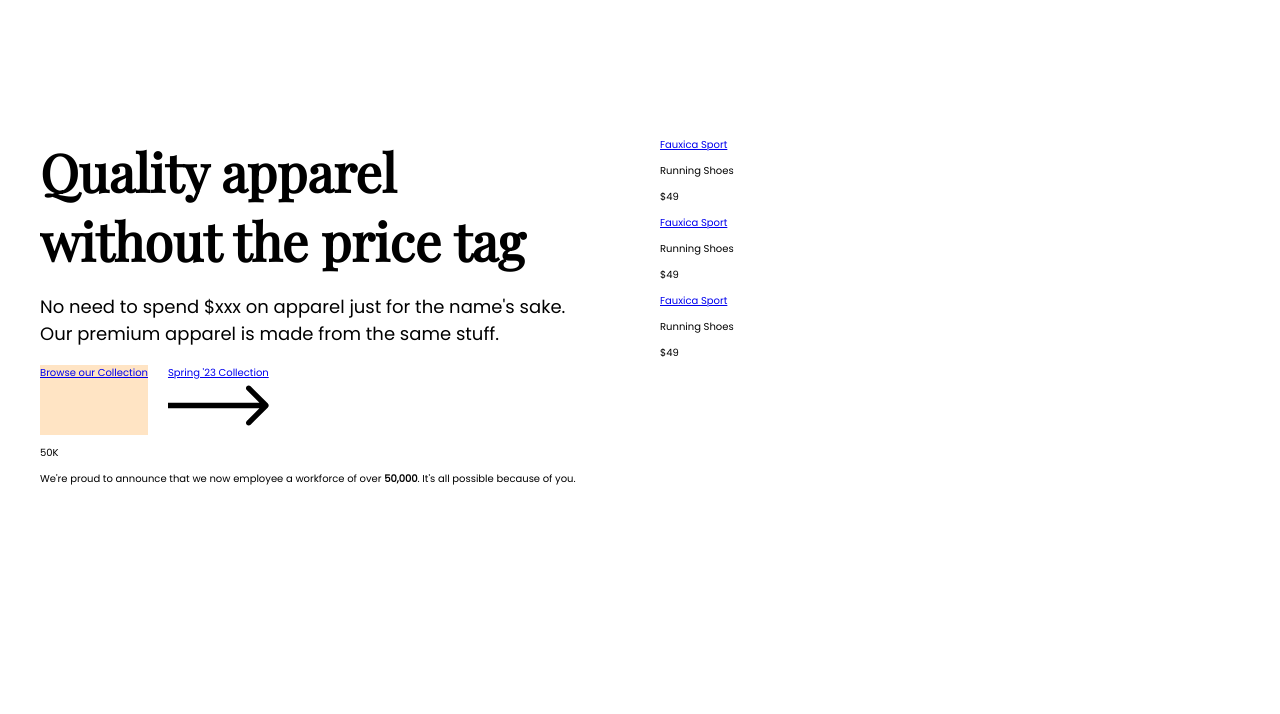
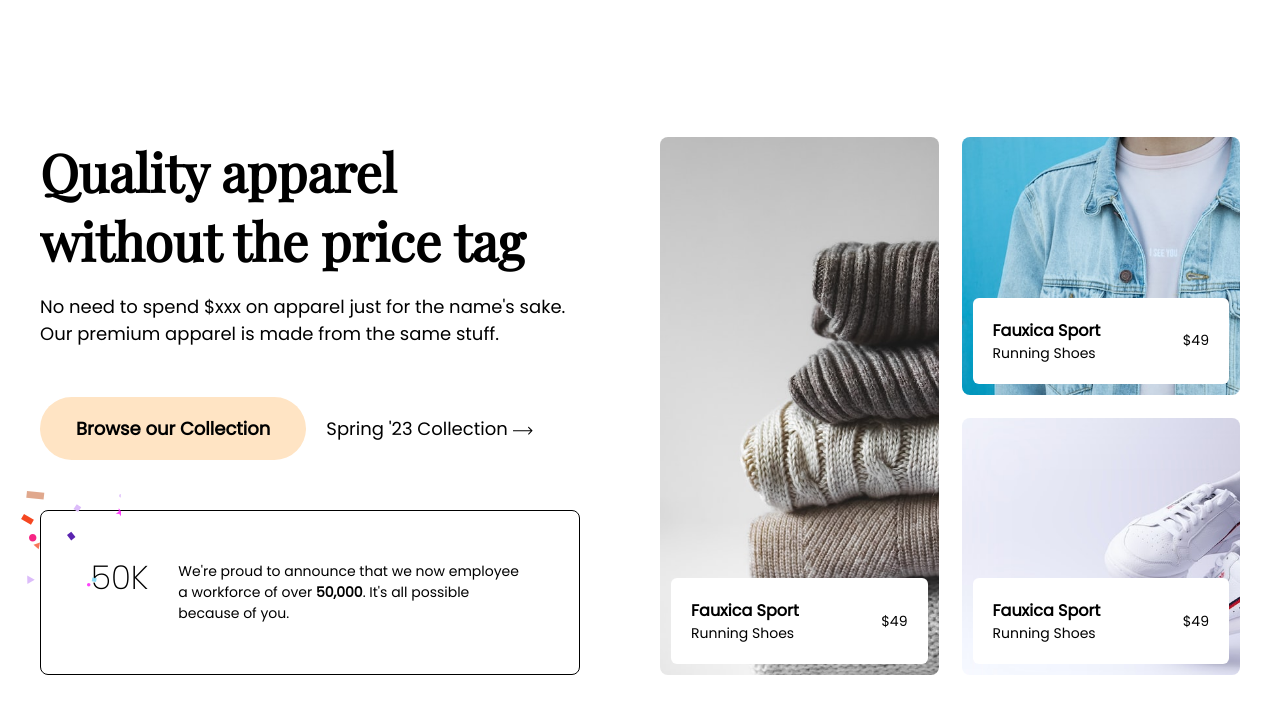
Before and after one commit to heyyfurqan/bigchungus, a plain HTML site: page index.html in a window 1280 px wide. Shown: the part 78-792 px from the top of the page. Drawn offline with nearby package versions, Linux system fonts and the light colour scheme.

Commit message:
Update CSS of right column

```diff
--- a/style.css
+++ b/style.css
@@ -73,10 +73,118 @@ h1{
 }
 
 .cta-btns{
+    margin: 5em 0;
+}
+
+.cta-btns, .secondary-cta{
     display: flex;
     gap: 2em;
 }
 
 .primary-cta{
     background-color: bisque;
+    font-size: 1.8rem;
+    font-weight: bold;
+    color: black;
+    text-decoration: none;
+    border-radius: 1.9em;
+    padding: 1em 2em;
 }
+
+.secondary-cta{
+    font-size: 1.8rem;
+    text-decoration: none;
+    color: black;
+    display: block;
+    padding: 1em 0;
+}
+
+.secondary-cta svg{
+    width: 20px;
+}
+
+.news{
+    display: flex;
+    gap: 3em;
+    padding: 5em;
+    border: 1px solid black;
+    border-radius: 0.8em;
+    position: relative;
+}
+
+.news:before{
+    position: absolute;
+    content: "";
+    background: url('images/confetti.svg');
+    width: 100px;
+    height: 100px;
+    top: -20px;
+    left: -20px;
+    z-index: 2;
+}
+
+p.employees{
+    font-size: 3.3rem;
+    margin: 0;
+    font-weight: 200;
+    line-height: 100%;
+}
+
+p.details{
+    font-size: 1.4rem;
+    margin: 0;
+}
+
+/*Right column gallery*/
+
+.right-col{
+    display: grid;
+    gap: 2.3em;
+    grid-template-columns: auto auto;
+    grid-template-areas:
+        "left right"
+        "left bottom";
+}
+
+.card{
+    border-radius: 0.8em;
+    padding: 1.1em;
+    display: flex;
+    align-items: end;
+    background-size: 150%;
+}
+
+.card1{
+    grid-area: left;
+    background-image: url(images/clothing1.jpg);
+}
+
+.card2{
+    background-image: url(images/clothing2.jpg);
+}
+
+.card3{
+    background-image: url(images/clothing3.jpg);
+}
+
+.card-details{
+    background: white;
+    border-radius: 0.6em;
+    padding: 2em;
+    width: 100%;
+    display: flex;
+    align-items: center;
+    justify-content: space-between;
+}
+
+.card-details a{
+    font-size: 1.6rem;
+    color: black;
+    font-weight: bold;
+    text-decoration: none;
+}
+
+.card-details p{
+    font-size: 1.4rem;
+    margin: 0;
+}
```
